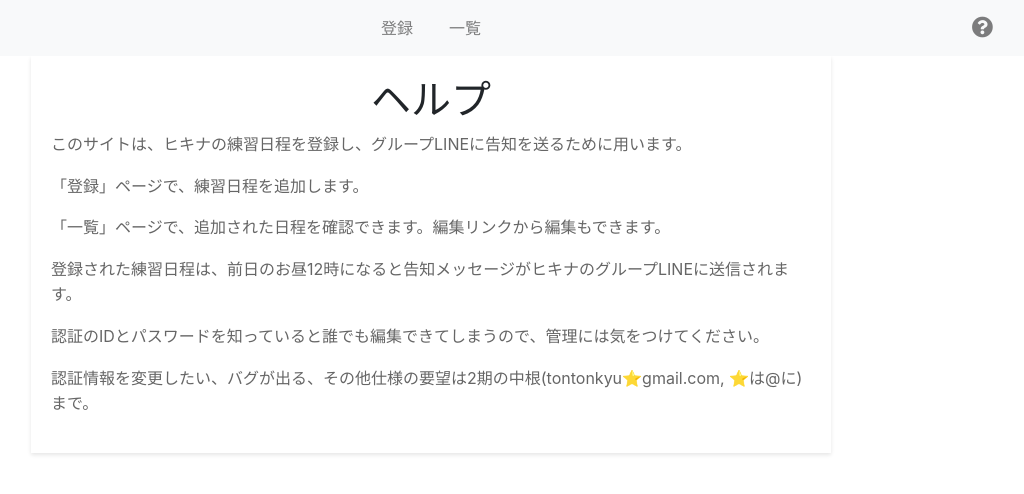
After one commit to Tonkyu/hikina-notify, a Flask app: page /help/ in a window 1280 px wide. The commit adds this page. Shown: the top 494 px of the page, without its empty margins (209-1233 px from the left). Run offline with Flask 3, Linux system fonts and the light colour scheme; some libraries are stand-ins or nearby versions.

Commit message:
add help page; add favicon

```diff
--- a/app/__init__.py
+++ b/app/__init__.py
@@ -8,6 +8,7 @@ from .edit import bp as edit_bp
 from .delete import bp as delete_bp
 from .update import bp as update_bp
 from .announce import bp as announce_bp
+from .help import bp as help_bp
 from util import connect_db
 
 def create_app():
@@ -22,7 +23,8 @@ def create_app():
     app.register_blueprint(delete_bp)
     app.register_blueprint(update_bp)
     app.register_blueprint(announce_bp)
+    app.register_blueprint(help_bp)
 
-    connect_db.connect_db()
+    # connect_db.connect_db()
 
     return app
--- /dev/null
+++ b/app/help.py
@@ -0,0 +1,7 @@
+from flask import Blueprint, render_template
+
+bp = Blueprint('help', __name__)
+
+@bp.route('/help/', methods=['GET'])
+def help():
+    return render_template('help.html')
--- /dev/null
+++ b/app/templates/help.html
@@ -0,0 +1,45 @@
+{% extends "layout.html" %}
+{% block title %}ヘルプ{% endblock %}
+
+{% block content %}
+
+<style>
+
+    .help-content {
+        max-width: 800px;
+        margin: auto;
+        background-color: #fff;
+        padding: 20px;
+        box-shadow: 0 2px 4px rgba(0,0,0,0.1);
+    }
+    p {
+        font-size: 16px;
+        color: #666;
+        line-height: 1.6;
+    }
+    @media (max-width: 768px) {
+        .container {
+            padding: 10px;
+            max-width: 100%;
+        }
+        h1 {
+            font-size: 20px;
+            margin-bottom: 20px;
+        }
+        p {
+            font-size: 14px;
+        }
+    }
+</style>
+
+<div class="help-content">
+    <h1 class="text-center">ヘルプ</h1>
+    <p>このサイトは、ヒキナの練習日程を登録し、グループLINEに告知を送るために用います。</p>
+    <p>「登録」ページで、練習日程を追加します。</p>
+    <p>「一覧」ページで、追加された日程を確認できます。編集リンクから編集もできます。</p>
+    <p>登録された練習日程は、前日のお昼12時になると告知メッセージがヒキナのグループLINEに送信されます。</p>
+    <p>認証のIDとパスワードを知っていると誰でも編集できてしまうので、管理には気をつけてください。</p>
+    <p>認証情報を変更したい、バグが出る、その他仕様の要望は2期の中根(tontonkyu⭐️gmail.com, ⭐️は@に)まで。</p>
+</div>
+
+{% endblock %}
--- a/app/templates/layout.html
+++ b/app/templates/layout.html
@@ -3,7 +3,9 @@
 <head>
     <meta charset="UTF-8">
     <meta name="viewport" content="width=device-width, initial-scale=1.0">
+    <link rel="shortcut icon" href="{{ url_for('static', filename='img/favicon.png') }}">
     <link rel="stylesheet" href="https://maxcdn.bootstrapcdn.com/bootstrap/4.5.2/css/bootstrap.min.css">
+    <link rel="stylesheet" href="https://use.fontawesome.com/releases/v5.15.3/css/all.css">
     <style>
         .navbar-nav.ml-auto {
             margin-right: 20px;
@@ -14,7 +16,7 @@
 <body>
 
 <nav class="navbar navbar-expand-lg navbar-light bg-light">
-    <div class="container">
+    <div class="container position-relative">
         <ul class="navbar-nav ml-auto">
             <li class="nav-item {% if active_menu == 'register' %}active{% endif %}">
                 <a class="nav-link" href="{{ url_for('register.index') }}">登録</a>
@@ -24,6 +26,11 @@
             <li class="nav-item {% if active_menu == 'list' %}active{% endif %}">
                 <a class="nav-link" href="{{ url_for('list.list') }}">一覧</a>
             </li>
+        </ul>
+        <ul class="navbar-nav position-absolute" style="right: 0;">
+            <a class="nav-link" href="{{ url_for('help.help') }}" title="ヘルプ">
+                <i class="fas fa-question-circle fa-lg"></i>
+            </a>
         </ul>
     </div>
 </nav>
```
Also changed, not shown: static/img/favicon.png (added). Lines whose indentation alone changed are shown as unchanged.
